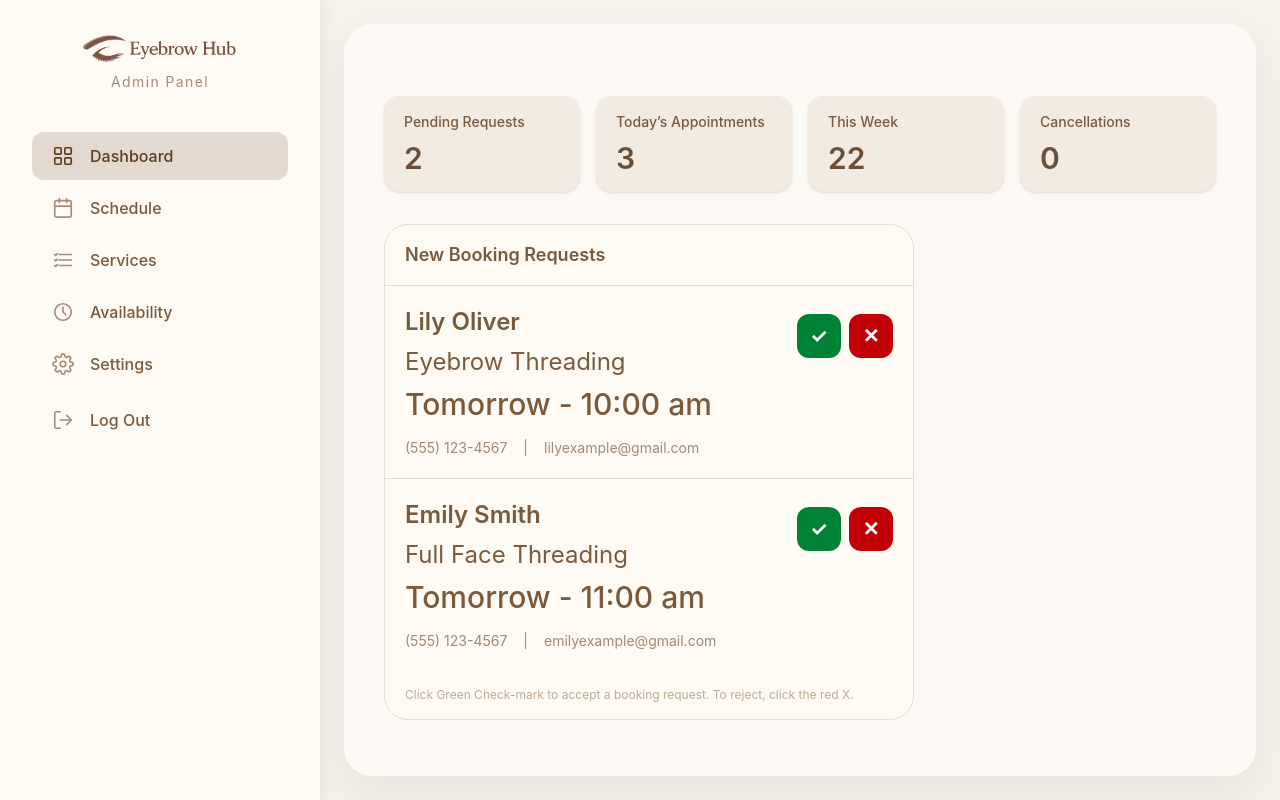
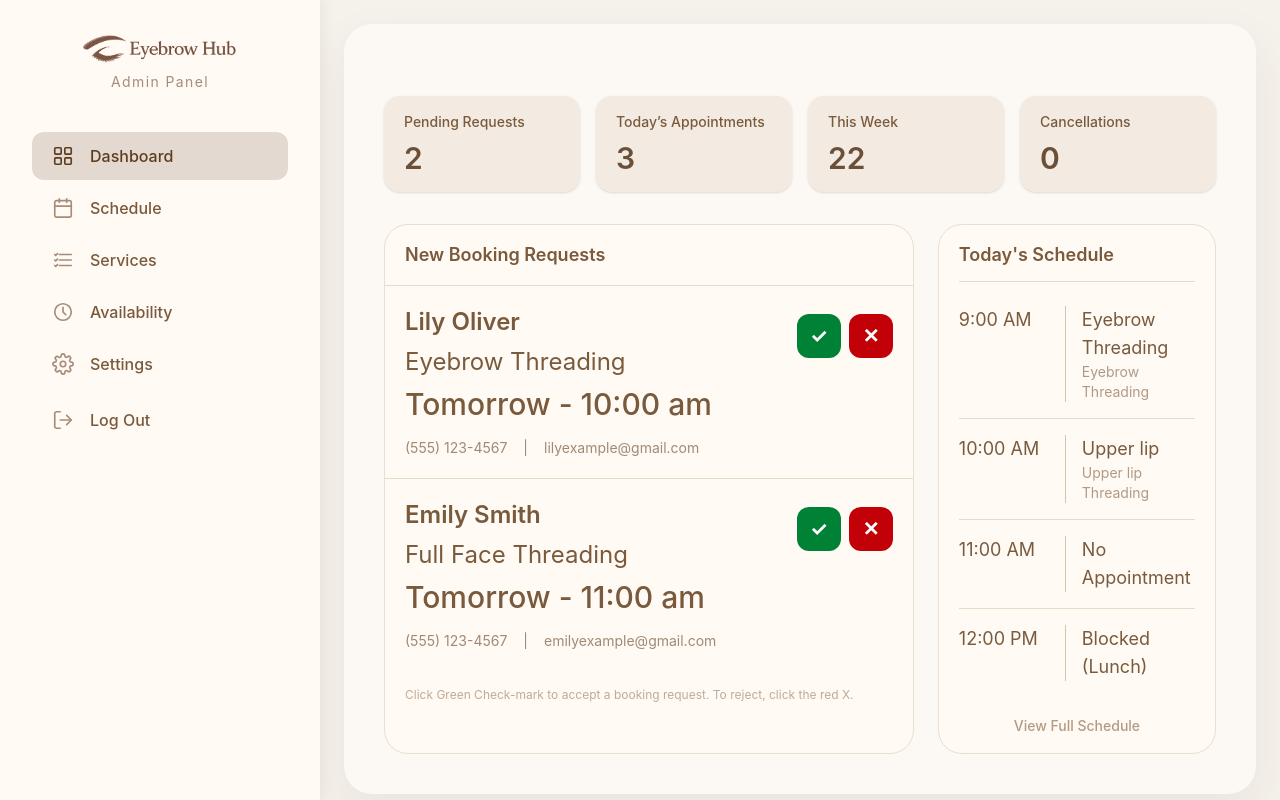
Before and after one commit to brentcrosby/eyebrow-hub, a Next.js app: page /admin/dashboard in a window 1280 px wide. Built offline with nearby package versions, Linux system fonts and the light colour scheme.

Commit message:
DT-345: add today's schedule section to admin dashboard

```diff
--- a/app/admin/(panel)/dashboard/page.tsx
+++ b/app/admin/(panel)/dashboard/page.tsx
@@ -12,6 +12,12 @@ type BookingRequest = {
   appointmentLabel: string;
   phone: string;
   email: string;
+};
+
+type ScheduleItem = {
+  time: string;
+  title: string;
+  subtitle?: string;
 };
 
 const statCards: StatCard[] = [
@@ -37,6 +43,27 @@ const bookingRequests: BookingRequest[] = [
     appointmentLabel: "Tomorrow - 11:00 am",
     phone: "(555) 123-4567",
     email: "emilyexample@gmail.com",
+  },
+];
+
+const todaysSchedule: ScheduleItem[] = [
+  {
+    time: "9:00 AM",
+    title: "Eyebrow Threading",
+    subtitle: "Eyebrow Threading",
+  },
+  {
+    time: "10:00 AM",
+    title: "Upper lip",
+    subtitle: "Upper lip Threading",
+  },
+  {
+    time: "11:00 AM",
+    title: "No Appointment",
+  },
+  {
+    time: "12:00 PM",
+    title: "Blocked (Lunch)",
   },
 ];
 
@@ -96,6 +123,19 @@ function BookingRequestCard({
   );
 }
 
+function TodaysScheduleCard({ time, title, subtitle }: ScheduleItem) {
+  return (
+    <div className="grid grid-cols-[90px_1fr] gap-4 border-b border-[#e8dac9] py-4 last:border-b-0">
+      <p className="text-lg text-[#7a5a3c]">{time}</p>
+
+      <div className="border-l border-[#d8c4ae] pl-4">
+        <p className="text-lg text-[#7a5a3c]">{title}</p>
+        {subtitle && <p className="text-sm text-[#b19a84]">{subtitle}</p>}
+      </div>
+    </div>
+  );
+}
+
 export default function AdminDashboardPage() {
   return (
     <main className="min-h-full p-4 sm:p-6">
@@ -137,6 +177,34 @@ export default function AdminDashboardPage() {
               click the red X.
             </div>
           </section>
+
+          <section className="rounded-3xl border border-[#eadfce] bg-[#fffaf4] px-5 py-4">
+            <div className="border-b border-[#e8dac9] pb-3">
+              <h2 className="text-lg font-semibold text-[#7a5a3c]">
+                Today&apos;s Schedule
+              </h2>
+            </div>
+
+            <div className="pt-2">
+              {todaysSchedule.map((item) => (
+                <TodaysScheduleCard
+                  key={`${item.time}-${item.title}`}
+                  time={item.time}
+                  title={item.title}
+                  subtitle={item.subtitle}
+                />
+              ))}
+            </div>
+
+            <div className="pt-4 text-center">
+              <button
+                type="button"
+                className="text-sm font-medium text-[#b39a81] hover:underline"
+              >
+                View Full Schedule
+              </button>
+            </div>
+          </section>
         </div>
       </section>
     </main>
```
